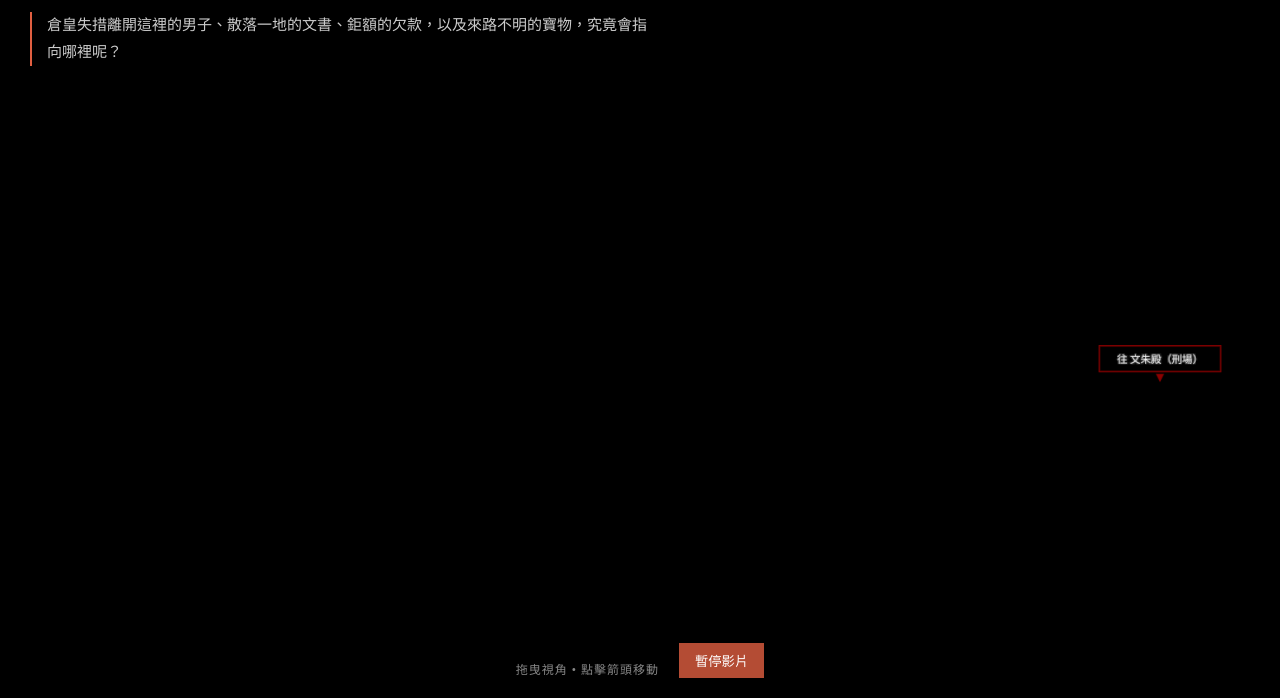
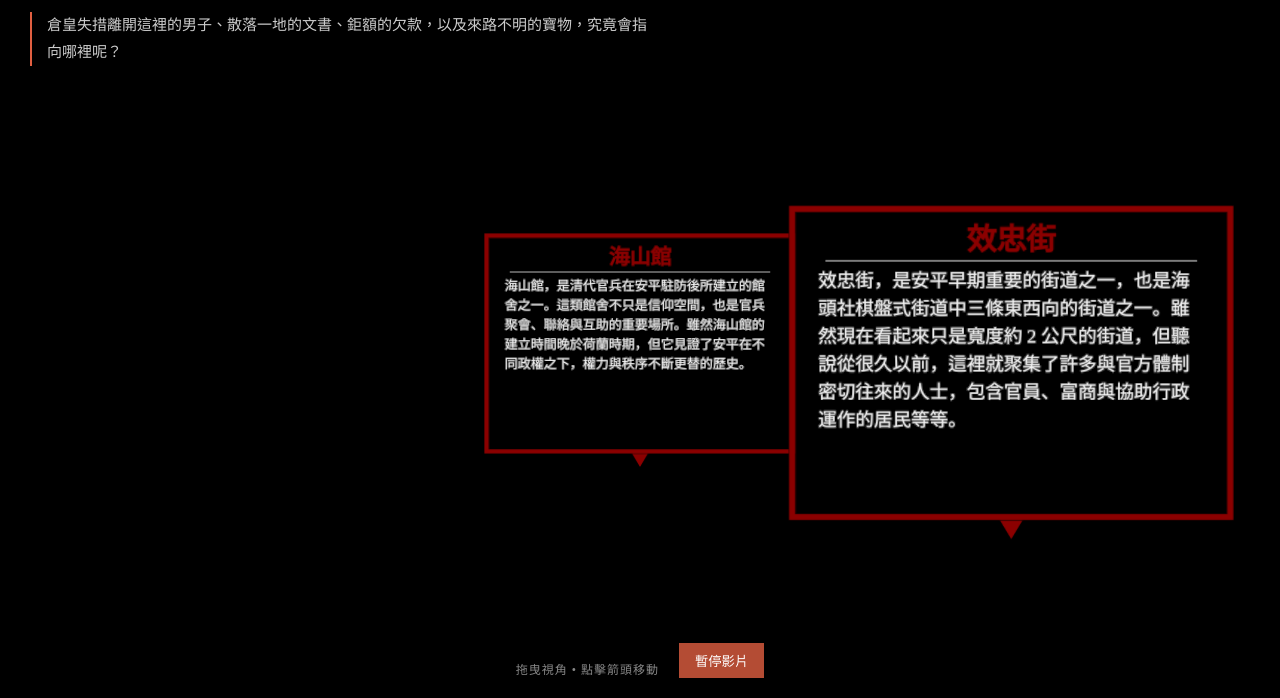
Before and after one commit to AndyJuang/mango-test, a plain HTML site: page index1.html in a window 1280 px wide. Shown: the part 102-800 px from the top of the page. Drawn offline with nearby package versions, Linux system fonts and the light colour scheme; animation ran at ten frames a second.

Commit message:
Update index1.html: replace links with infos, update content and positions

```diff
--- a/index1.html
+++ b/index1.html
@@ -203,7 +203,7 @@
         import { OrbitControls } from 'three/addons/controls/OrbitControls.js';
 
         // --- 故事化地點設定 (The Five Memories) ---
-                const LOCATIONS = {
+        const LOCATIONS = {
             fort: {
                 id: 'fort',
                 chapter: "記憶之一：鬼祟的行人",
@@ -213,9 +213,32 @@
                 bgType: 'grid',
                 defaultImage: 'https://i.imgur.com/3ZW3eI2.jpeg',
                 video: '6.mp4',
-                links: [
-                    { to: 'street', url: 'index2.html', label: "往 文朱殿（刑場）", pos: { x: 40, y: -5, z: -40 } },
-                    { to: 'treehouse', url: 'index3.html', label: "往 考古埕周遭（富商唐人區）", pos: { x: -40, y: -5, z: 10 } }
+                infos: [
+                    {
+                        title: "住宅",
+                        content: "這是一棟位在巷弄內的住宅，雖然現在看起來好像是一座很普通的民宅，但是透過手上的羅盤，你感覺到這個房舍在以前比周圍房舍更加整齊。牆面留有修補過的痕跡，門框卻仍維持良好狀態，顯示屋主並非貧困之人。門邊掛著簡單卻工整的標示，像是經常有人來往、出入頻繁的住處。門上看起來貼有一張告示，但是被撕去一部份。",
+                        pos: { x: -50, y: -5, z: -10 }
+                    },
+                    {
+                        title: "住宅內",
+                        content: "屋內桌面凌亂，像是被匆忙翻找過。幾封書信散落其間，紙張質地厚實，與一般往來書信明顯不同。書信上可見外文署名與紅色封蠟，其中一枚印記反覆出現。你透過羅盤的指引，貌似可以讀懂一些文字。此外，地板上也是異常凌亂，顯示這個人隨手收拾了一些東西之後就急忙離開了。",
+                        pos: { x: -30, y: -5, z: 30 }
+                    },
+                    {
+                        title: "人影",
+                        content: "巷口遠處，剛剛那名男子正快步離開。他身形瘦削，衣著簡樸卻整齊，肩上背著簡單的包袱，行走間不斷回頭張望，卻又深怕有人跟上。你依照著對安平的認知，那裏應該是前往文朱殿的方向，不知道他去那裏要做什麼事情。",
+                        pos: { x: 50, y: -5, z: -20 }
+                    },
+                    {
+                        title: "效忠街",
+                        content: "效忠街，是安平早期重要的街道之一，也是海頭社棋盤式街道中三條東西向的街道之一。雖然現在看起來只是寬度約 2 公尺的街道，但聽說從很久以前，這裡就聚集了許多與官方體制密切往來的人士，包含官員、富商與協助行政運作的居民等等。",
+                        pos: { x: 25, y: -5, z: -35 }
+                    },
+                    {
+                        title: "海山館",
+                        content: "海山館，是清代官兵在安平駐防後所建立的館舍之一。這類館舍不只是信仰空間，也是官兵聚會、聯絡與互助的重要場所。雖然海山館的建立時間晚於荷蘭時期，但它見證了安平在不同政權之下，權力與秩序不斷更替的歷史。",
+                        pos: { x: 0, y: -5, z: -50 }
+                    }
                 ]
             },
             street: {
@@ -227,9 +250,9 @@
                 bgType: 'grid',
                 defaultImage: 'https://i.imgur.com/x2oVkCl.jpeg',
                 video: '5.mp4',
-                links: [
-                    { to: 'fort', url: 'index1.html', label: "回 海山館周遭（荷蘭通譯的住所）", pos: { x: -40, y: -5, z: 15 } },
-                    { to: 'tait', url: 'index4.html', label: "往 義行劍獅（市集廣場）", pos: { x: 30, y: -5, z: -40 } }
+                infos: [
+                    { title: "海山館周遭", content: "荷蘭通譯的住所", pos: { x: -40, y: -5, z: 15 } },
+                    { title: "義行劍獅", content: "市集廣場", pos: { x: 30, y: -5, z: -40 } }
                 ]
             },
             treehouse: {
@@ -241,9 +264,9 @@
                 bgType: 'grid',
                 defaultImage: 'https://i.imgur.com/C4JHpXs.jpeg',
                 video: '1.mp4',
-                links: [
-                    { to: 'fort', url: 'index1.html', label: "回 海山館周遭（荷蘭通譯的住所）", pos: { x: 40, y: -5, z: 20 } },
-                    { to: 'tait', url: 'index4.html', label: "回 義行劍獅（市集廣場）", pos: { x: -30, y: -5, z: -30 } }
+                infos: [
+                    { title: "海山館周遭", content: "荷蘭通譯的住所", pos: { x: 40, y: -5, z: 20 } },
+                    { title: "義行劍獅", content: "市集廣場", pos: { x: -30, y: -5, z: -30 } }
                 ]
             },
             tait: {
@@ -255,10 +278,10 @@
                 bgType: 'grid',
                 defaultImage: 'https://i.imgur.com/VO0xqIo.jpeg',
                 video: '4.mp4',
-                links: [
-                    { to: 'treehouse', url: 'index3.html', label: "往 考古埕周遭（富商唐人區）", pos: { x: -30, y: -5, z: 20 } },
-                    { to: 'street', url: 'index2.html', label: "往 文朱殿（刑場）", pos: { x: 30, y: -5, z: 30 } },
-                    { to: 'sunset', url: 'index5.html', label: "往 安平妙壽宮（市鎮醫院）", pos: { x: 0, y: 0, z: -50 } }
+                infos: [
+                    { title: "考古埕周遭", content: "富商唐人區", pos: { x: -30, y: -5, z: 20 } },
+                    { title: "文朱殿", content: "刑場", pos: { x: 30, y: -5, z: 30 } },
+                    { title: "安平妙壽宮", content: "市鎮醫院", pos: { x: 0, y: 0, z: -50 } }
                 ]
             },
             sunset: {
@@ -270,8 +293,8 @@
                 bgType: 'grid',
                 defaultImage: 'https://i.imgur.com/aijduvF.jpeg',
                 video: '2.mp4',
-                links: [
-                    { to: 'tait', url: 'index4.html', label: "義行劍獅（市集廣場）", pos: { x: 0, y: -5, z: 40 } }
+                infos: [
+                    { title: "義行劍獅", content: "市集廣場", pos: { x: 0, y: -5, z: 40 } }
                 ]
             }
         };
@@ -463,53 +486,101 @@
             currentSphere = new THREE.Mesh(geometry, material);
             scene.add(currentSphere);
 
-            if (data.links) {
-                data.links.forEach(link => {
-                    createSprite(link, data.themeColor);
+            if (data.infos) {
+                data.infos.forEach(info => {
+                    createSprite(info, data.themeColor);
                 });
             }
         }
 
-        function createSprite(linkData, themeColorHex) {
+        function createSprite(infoData, themeColorHex) {
+            // 大幅放大 Canvas 解析度以容納長文字
+            const width = 1200;
+            const height = 900;
             const canvas = document.createElement('canvas');
-            canvas.width = 300;
-            canvas.height = 100;
+            canvas.width = width;
+            canvas.height = height;
             const ctx = canvas.getContext('2d');
 
             const color = new THREE.Color(themeColorHex);
             const colorStr = `rgb(${color.r * 255},${color.g * 255},${color.b * 255})`;
 
-            // 邊框風格
+            // 背景
+            ctx.fillStyle = "rgba(0,0,0,0.85)";
+            ctx.fillRect(0, 0, width, height - 50); // reserve bottom for pointer
+
+            // 邊框
             ctx.strokeStyle = colorStr;
-            ctx.lineWidth = 4;
-            ctx.strokeRect(10, 10, 280, 60);
-            ctx.fillStyle = "rgba(0,0,0,0.7)";
-            ctx.fillRect(10, 10, 280, 60);
+            ctx.lineWidth = 15;
+            ctx.strokeRect(10, 10, width - 20, height - 70);
 
-            // 文字
-            ctx.font = "24px 'Noto Serif TC'";
-            ctx.fillStyle = "#fff";
+            // 標題 (Title)
+            ctx.font = "bold 80px 'Noto Serif TC'";
+            ctx.fillStyle = colorStr; // Use theme color for title for contrast
             ctx.textAlign = "center";
-            ctx.fillText(linkData.label, 150, 50);
+            ctx.fillText(infoData.title, width / 2, 120);
+
+            // 分隔線
+            ctx.beginPath();
+            ctx.moveTo(100, 150);
+            ctx.lineTo(width - 100, 150);
+            ctx.strokeStyle = "#888";
+            ctx.lineWidth = 2;
+            ctx.stroke();
+
+            // 內文 (Content) - Multi-line Text Wrapping
+            ctx.font = "50px 'Noto Serif TC'";
+            ctx.fillStyle = "#eee";
+            ctx.textAlign = "left"; // Align left for paragraphs
+
+            const textX = 80;
+            const textY = 220;
+            const maxWidth = width - 160;
+            const lineHeight = 75;
+
+            wrapText(ctx, infoData.content, textX, textY, maxWidth, lineHeight);
 
             // 下方指標
             ctx.beginPath();
             ctx.fillStyle = colorStr;
-            ctx.moveTo(140, 75);
-            ctx.lineTo(160, 75);
-            ctx.lineTo(150, 95);
+            const centerX = width / 2;
+            const bottomY = height - 50;
+            ctx.moveTo(centerX - 30, bottomY);
+            ctx.lineTo(centerX + 30, bottomY);
+            ctx.lineTo(centerX, height);
             ctx.fill();
 
             const texture = new THREE.CanvasTexture(canvas);
             const material = new THREE.SpriteMaterial({ map: texture, depthTest: false });
             const sprite = new THREE.Sprite(material);
 
-            sprite.position.set(linkData.pos.x, linkData.pos.y, linkData.pos.z);
-            sprite.scale.set(10, 3.3, 1);
-            sprite.userData = { targetId: linkData.to, targetUrl: linkData.url };
+            sprite.position.set(infoData.pos.x, infoData.pos.y, infoData.pos.z);
+            // 調整 Scale 以維持新的長寬比 (1200 / 900 = 1.33)
+            sprite.scale.set(30, 22.5, 1);
 
             scene.add(sprite);
             sprites.push(sprite);
+        }
+
+        // Helper function for wrapping text
+        function wrapText(ctx, text, x, y, maxWidth, lineHeight) {
+            let words = text.split(''); // Splitting by character for Chinese text
+            let line = '';
+
+            for (let n = 0; n < words.length; n++) {
+                let testLine = line + words[n];
+                let metrics = ctx.measureText(testLine);
+                let testWidth = metrics.width;
+                if (testWidth > maxWidth && n > 0) {
+                    ctx.fillText(line, x, y);
+                    line = words[n];
+                    y += lineHeight;
+                }
+                else {
+                    line = testLine;
+                }
+            }
+            ctx.fillText(line, x, y);
         }
 
         function onPointerDown(event) {
@@ -519,12 +590,9 @@
             const intersects = raycaster.intersectObjects(sprites);
 
             if (intersects.length > 0) {
-                const targetUrl = intersects[0].object.userData.targetUrl;
-                const overlay = document.getElementById('fade-overlay');
-                overlay.style.opacity = 1;
-                setTimeout(() => {
-                    if (targetUrl) window.location.href = targetUrl;
-                }, 500);
+                // Remove navigation logic
+                // const targetUrl = intersects[0].object.userData.targetUrl;
+                // ...
             }
         }
 
```
